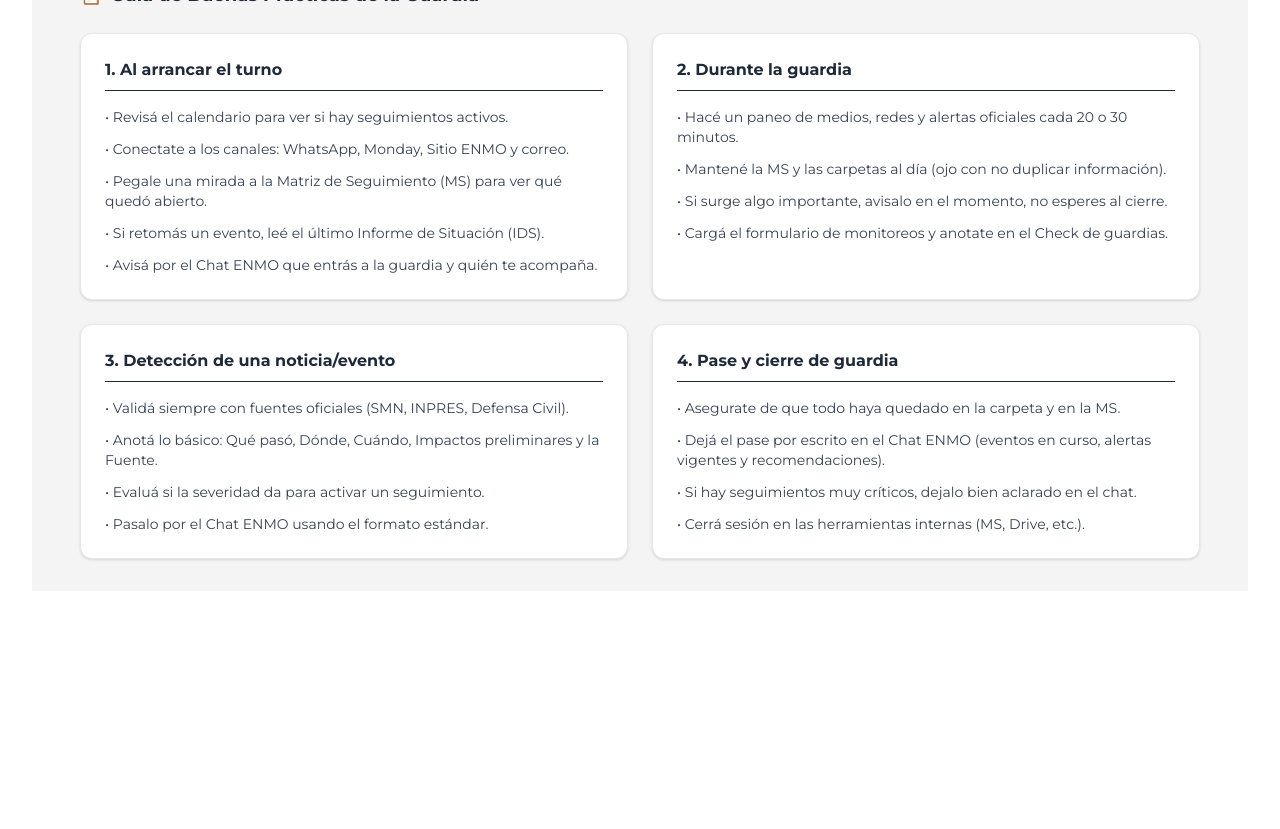
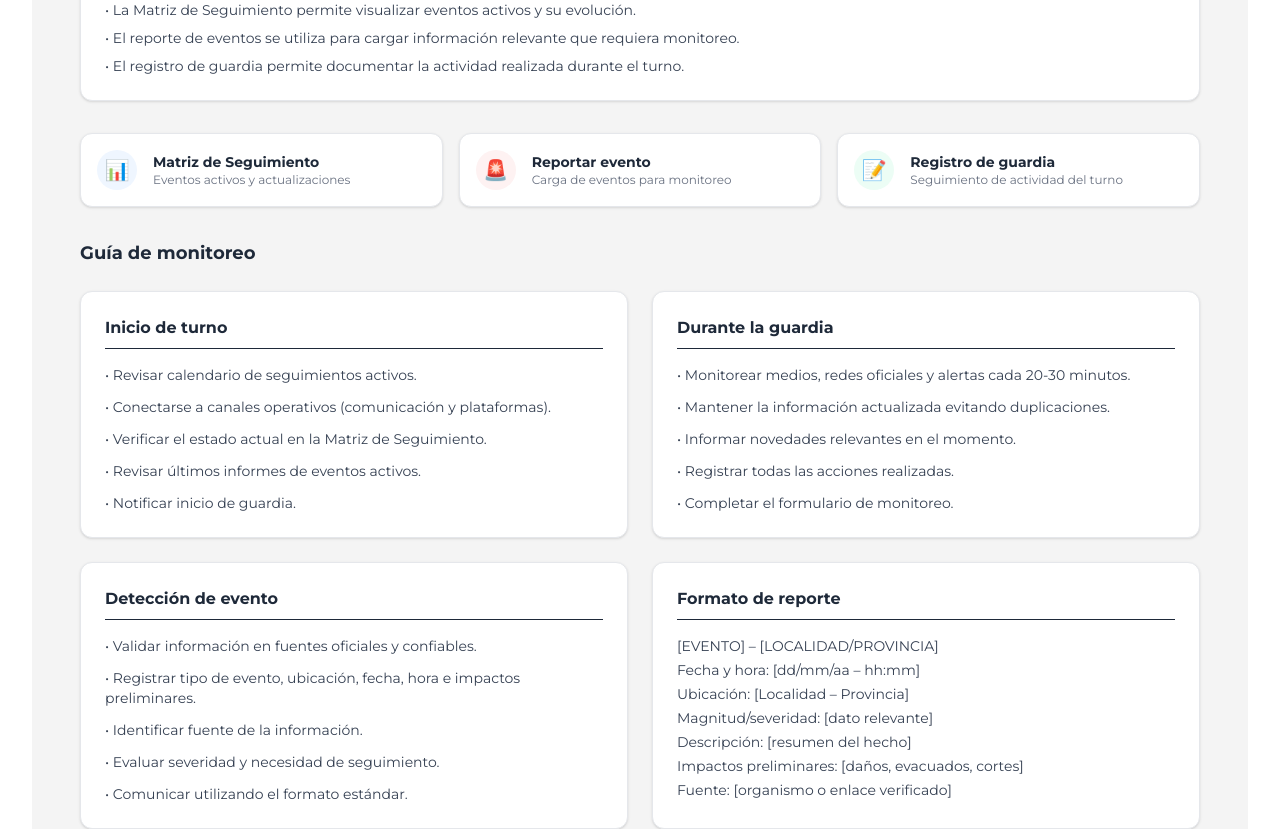
Before and after one commit to Shennko1/cruz-roja-argentina-panel, a Next.js app: page /monitoreo-guardia in a window 1280 px wide. Shown: the part 560-1389 px from the top of the page. Before the commit the page ends 1183 px from the top, so only its background shows below. Built offline with nearby package versions, Linux system fonts and the light colour scheme.

Commit message:
Update page.js

```diff
--- a/app/monitoreo-guardia/page.js
+++ b/app/monitoreo-guardia/page.js
@@ -9,11 +9,26 @@ export default function MonitoreoGuardiasPage() {
       <div className="border-b border-gray-200 pb-4">
         <h2 className="text-3xl font-bold text-gray-800">Monitoreo y Guardias</h2>
         <p className="text-gray-600 text-sm mt-1">
-          ACCESOS Y VISORES.
+          Accesos y herramientas para el monitoreo operativo.
         </p>
       </div>
 
-         {/* SECCIÓN 1: Enlaces y Dashboards Operativos */}
+      {/* Uso de la página */}
+      <div className="bg-white border border-gray-200 rounded-xl p-6 shadow-sm space-y-4">
+        <h3 className="text-lg font-bold text-gray-800">Uso de la página</h3>
+
+        <p className="text-sm text-gray-700">
+          Esta sección centraliza accesos y herramientas necesarias para el monitoreo. Permite consultar eventos activos, reportar nuevos eventos y registrar la actividad de guardia.
+        </p>
+
+        <ul className="text-sm text-gray-700 space-y-2">
+          <li>• La Matriz de Seguimiento permite visualizar eventos activos y su evolución.</li>
+          <li>• El reporte de eventos se utiliza para cargar información relevante que requiera monitoreo.</li>
+          <li>• El registro de guardia permite documentar la actividad realizada durante el turno.</li>
+        </ul>
+      </div>
+
+      {/* Enlaces operativos */}
       <div className="grid grid-cols-1 md:grid-cols-3 gap-4">
         <a
           href="https://drive.google.com/drive/u/1/folders/1FqtyrYTwX_xIRbRSAFSGVl_zwi_gP_8h"
@@ -25,8 +40,8 @@ export default function MonitoreoGuardiasPage() {
             📊
           </div>
           <div>
-            <h3 className="font-bold text-gray-800 text-sm">Matriz de Seguimiento (MS)</h3>
-            <p className="text-xs text-gray-500">Eventos abiertos y actualizaciones</p>
+            <h3 className="font-bold text-gray-800 text-sm">Matriz de Seguimiento</h3>
+            <p className="text-xs text-gray-500">Eventos activos y actualizaciones</p>
           </div>
         </a>
 
@@ -40,8 +55,8 @@ export default function MonitoreoGuardiasPage() {
             🚨
           </div>
           <div>
-            <h3 className="font-bold text-gray-800 text-sm">Reportar un evento</h3>
-            <p className="text-xs text-gray-500">Para eventos que requieran monitoreo</p>
+            <h3 className="font-bold text-gray-800 text-sm">Reportar evento</h3>
+            <p className="text-xs text-gray-500">Carga de eventos para monitoreo</p>
           </div>
         </a>
 
@@ -53,58 +68,78 @@ export default function MonitoreoGuardiasPage() {
             📝
           </div>
           <div>
-            <h3 className="font-bold text-gray-800 text-sm">Registro de Guardia</h3>
-            <p className="text-xs text-gray-500">Formulario de monitoreo y Check</p>
+            <h3 className="font-bold text-gray-800 text-sm">Registro de guardia</h3>
+            <p className="text-xs text-gray-500">Seguimiento de actividad del turno</p>
           </div>
         </a>
       </div>
 
-      {/* SECCIÓN 3: Protocolo Operativo */}
+      {/* Guía operativa */}
       <div>
-        <h3 className="text-lg font-bold text-gray-800 mb-6 flex items-center gap-2">
-          <span className="text-blue-600">📋</span> Guía de Buenas Prácticas de la Guardia
+        <h3 className="text-lg font-bold text-gray-800 mb-6">
+          Guía de monitoreo
         </h3>
 
         <div className="grid grid-cols-1 md:grid-cols-2 gap-6">
 
+          {/* Inicio de turno */}
           <div className="bg-white p-6 rounded-xl border border-gray-200 shadow-sm">
-            <h4 className="font-bold text-gray-800 mb-4 border-b pb-2">1. Al arrancar el turno</h4>
+            <h4 className="font-bold text-gray-800 mb-4 border-b pb-2">Inicio de turno</h4>
             <ul className="space-y-3 text-sm text-gray-700">
-              <li>• Revisá el calendario para ver si hay seguimientos activos.</li>
-              <li>• Conectate a los canales: WhatsApp, Monday, Sitio ENMO y correo.</li>
-              <li>• Pegale una mirada a la Matriz de Seguimiento (MS) para ver qué quedó abierto.</li>
-              <li>• Si retomás un evento, leé el último Informe de Situación (IDS).</li>
-              <li>• Avisá por el Chat ENMO que entrás a la guardia y quién te acompaña.</li>
+              <li>• Revisar calendario de seguimientos activos.</li>
+              <li>• Conectarse a canales operativos (comunicación y plataformas).</li>
+              <li>• Verificar el estado actual en la Matriz de Seguimiento.</li>
+              <li>• Revisar últimos informes de eventos activos.</li>
+              <li>• Notificar inicio de guardia.</li>
             </ul>
           </div>
 
+          {/* Durante la guardia */}
           <div className="bg-white p-6 rounded-xl border border-gray-200 shadow-sm">
-            <h4 className="font-bold text-gray-800 mb-4 border-b pb-2">2. Durante la guardia</h4>
+            <h4 className="font-bold text-gray-800 mb-4 border-b pb-2">Durante la guardia</h4>
             <ul className="space-y-3 text-sm text-gray-700">
-              <li>• Hacé un paneo de medios, redes y alertas oficiales cada 20 o 30 minutos.</li>
-              <li>• Mantené la MS y las carpetas al día (ojo con no duplicar información).</li>
-              <li>• Si surge algo importante, avisalo en el momento, no esperes al cierre.</li>
-              <li>• Cargá el formulario de monitoreos y anotate en el Check de guardias.</li>
+              <li>• Monitorear medios, redes oficiales y alertas cada 20-30 minutos.</li>
+              <li>• Mantener la información actualizada evitando duplicaciones.</li>
+              <li>• Informar novedades relevantes en el momento.</li>
+              <li>• Registrar todas las acciones realizadas.</li>
+              <li>• Completar el formulario de monitoreo.</li>
             </ul>
           </div>
 
+          {/* Detección de evento */}
           <div className="bg-white p-6 rounded-xl border border-gray-200 shadow-sm">
-            <h4 className="font-bold text-gray-800 mb-4 border-b pb-2">3. Detección de una noticia/evento</h4>
+            <h4 className="font-bold text-gray-800 mb-4 border-b pb-2">Detección de evento</h4>
             <ul className="space-y-3 text-sm text-gray-700">
-              <li>• Validá siempre con fuentes oficiales (SMN, INPRES, Defensa Civil).</li>
-              <li>• Anotá lo básico: Qué pasó, Dónde, Cuándo, Impactos preliminares y la Fuente.</li>
-              <li>• Evaluá si la severidad da para activar un seguimiento.</li>
-              <li>• Pasalo por el Chat ENMO usando el formato estándar.</li>
+              <li>• Validar información en fuentes oficiales y confiables.</li>
+              <li>• Registrar tipo de evento, ubicación, fecha, hora e impactos preliminares.</li>
+              <li>• Identificar fuente de la información.</li>
+              <li>• Evaluar severidad y necesidad de seguimiento.</li>
+              <li>• Comunicar utilizando el formato estándar.</li>
             </ul>
           </div>
 
+          {/* Formato estándar */}
           <div className="bg-white p-6 rounded-xl border border-gray-200 shadow-sm">
-            <h4 className="font-bold text-gray-800 mb-4 border-b pb-2">4. Pase y cierre de guardia</h4>
+            <h4 className="font-bold text-gray-800 mb-4 border-b pb-2">Formato de reporte</h4>
+            <div className="text-sm text-gray-700 space-y-1 font-mono">
+              <p>[EVENTO] – [LOCALIDAD/PROVINCIA]</p>
+              <p>Fecha y hora: [dd/mm/aa – hh:mm]</p>
+              <p>Ubicación: [Localidad – Provincia]</p>
+              <p>Magnitud/severidad: [dato relevante]</p>
+              <p>Descripción: [resumen del hecho]</p>
+              <p>Impactos preliminares: [daños, evacuados, cortes]</p>
+              <p>Fuente: [organismo o enlace verificado]</p>
+            </div>
+          </div>
+
+          {/* Cierre de turno */}
+          <div className="bg-white p-6 rounded-xl border border-gray-200 shadow-sm md:col-span-2">
+            <h4 className="font-bold text-gray-800 mb-4 border-b pb-2">Cierre de guardia</h4>
             <ul className="space-y-3 text-sm text-gray-700">
-              <li>• Asegurate de que todo haya quedado en la carpeta y en la MS.</li>
-              <li>• Dejá el pase por escrito en el Chat ENMO (eventos en curso, alertas vigentes y recomendaciones).</li>
-              <li>• Si hay seguimientos muy críticos, dejalo bien aclarado en el chat.</li>
-              <li>• Cerrá sesión en las herramientas internas (MS, Drive, etc.).</li>
+              <li>• Verificar que toda la información esté actualizada.</li>
+              <li>• Dejar registro de eventos en curso y estado general.</li>
+              <li>• Comunicar el pase de guardia.</li>
+              <li>• Cerrar sesión en herramientas operativas.</li>
             </ul>
           </div>
 
```
